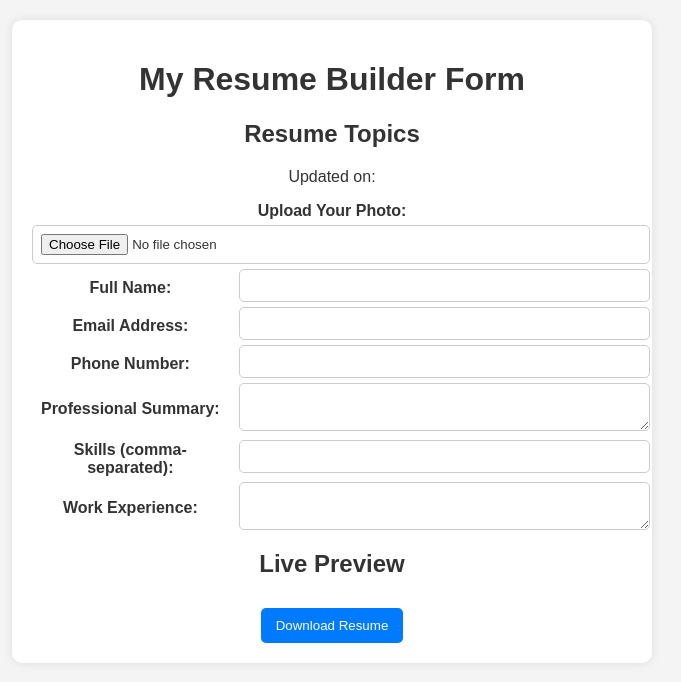
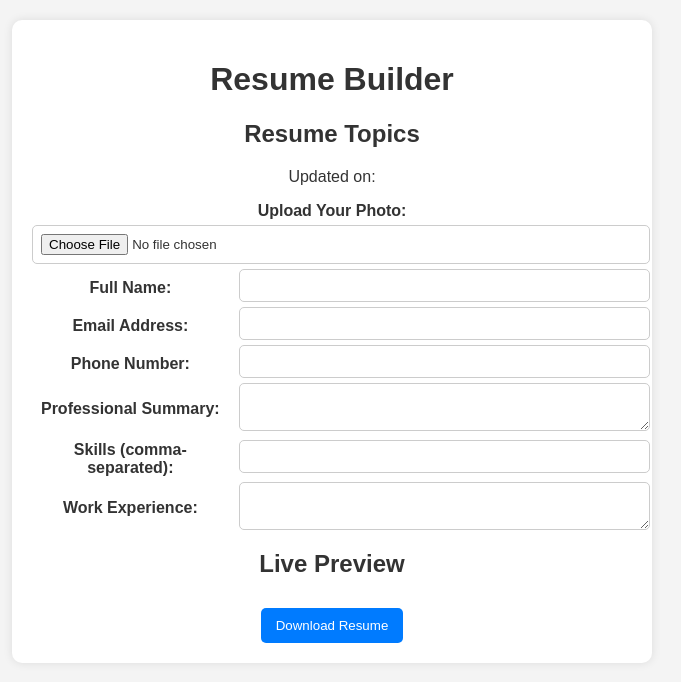
Before and after one commit to Ramya0203-code/Demo, a plain HTML site: page docs/index.html in a window 1280 px wide. Shown: the whole page, without its empty margins (308-989 px from the left). Drawn offline with nearby package versions, Linux system fonts and the light colour scheme.

Commit message:
test pipeline automatically

```diff
--- a/docs/index.html
+++ b/docs/index.html
@@ -3,13 +3,13 @@
 <head>
     <meta charset="UTF-8">
     <meta name="viewport" content="width=device-width, initial-scale=1.0">
-    <title>Resume Builder</title>
+    <title>My Resume Builder</title>
     <link rel="stylesheet" href="style.css">
     <script src="https://cdnjs.cloudflare.com/ajax/libs/jspdf/2.5.1/jspdf.umd.min.js"></script>
 </head>
 <body>
     <div class="form-container">
-        <h1>My Resume Builder Form</h1>
+        <h1>Resume Builder</h1>
 	<h2>Resume Topics</h2>
 	<p>Updated on: <span id="timestamp"></span></p>
 
```
